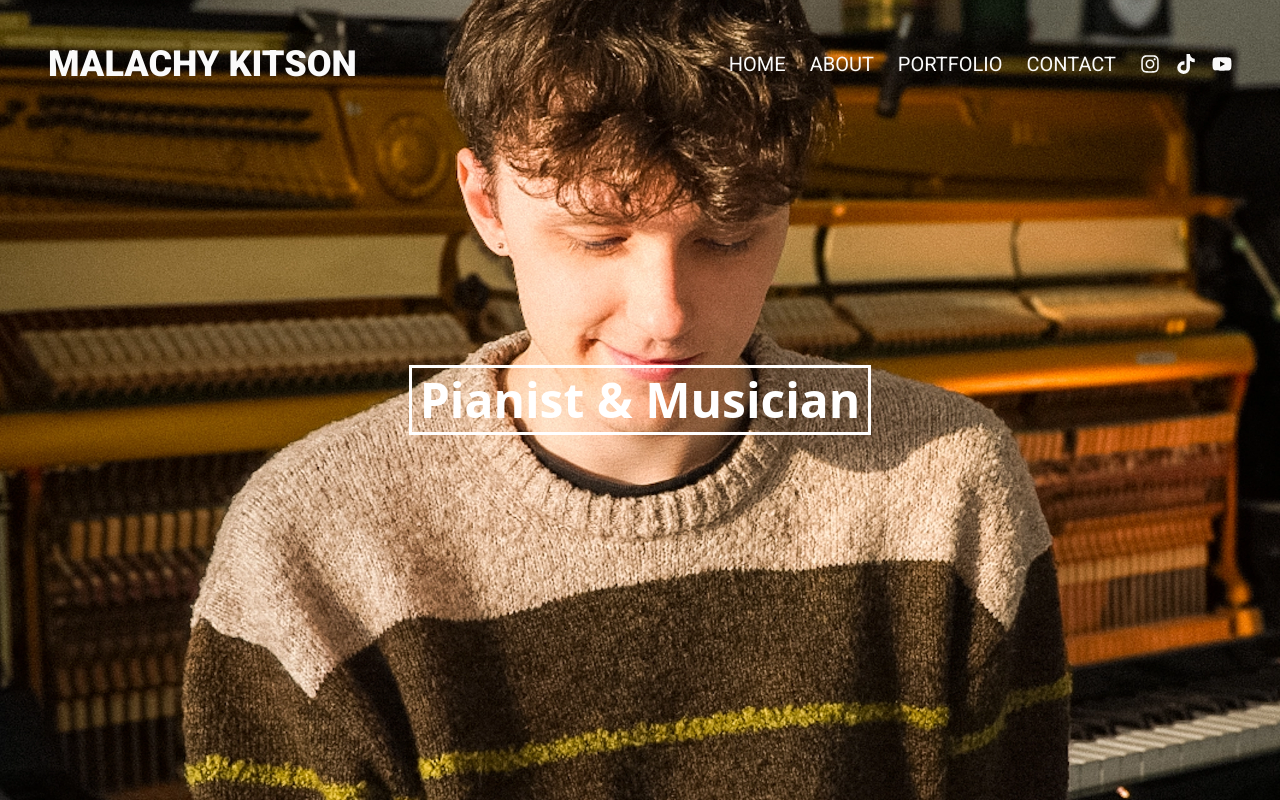
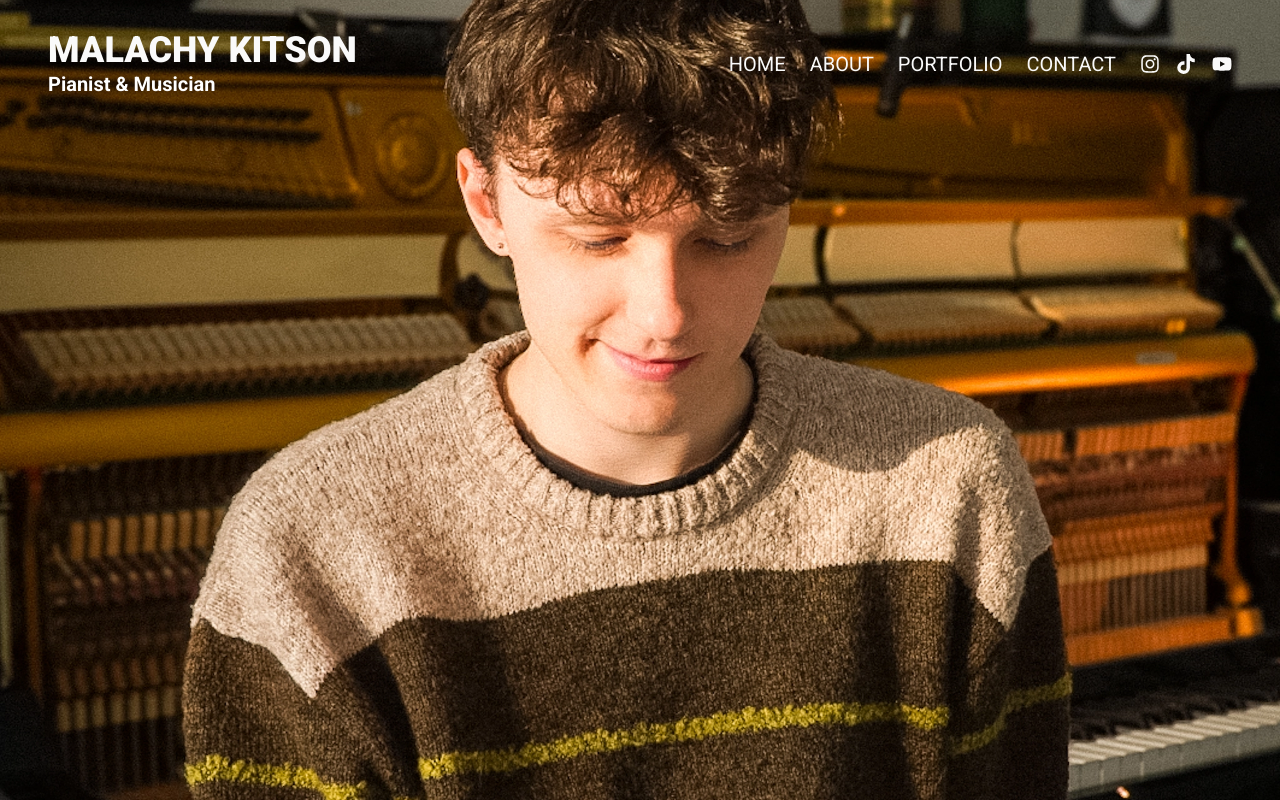
Before and after one commit to MalachyKitson/piano-portfolio, a React (Vite) app: page / in a window 1280 px wide. Shown: the top 800 px of the page. Built offline with nearby package versions, Linux system fonts and the light colour scheme; a web font is replaced by a local one.

Commit message:
Update Logo

```diff
--- a/src/components/Header.jsx
+++ b/src/components/Header.jsx
@@ -53,6 +53,9 @@ const Header = ({ loaded }) => {
           }`}
         >
           MALACHY KITSON
+          <h1 className="text-white text-base md:text-xl lg:text2xl font-bold">
+            Pianist & Musician
+          </h1>
         </Link>
 
         <nav
--- a/src/components/Hero.jsx
+++ b/src/components/Hero.jsx
@@ -17,13 +17,7 @@ const Hero = () => {
       <div
         className="h-screen bg-cover bg-[position:50%_30%] relative hero-bg"
         style={{ backgroundImage: `var(--hero-image, url(${heroImage}))` }}
-      >
-        <div className="absolute inset-0 flex p-10 items-center justify-center">
-          <h1 className="text-white text-4xl md:text-5xl font-bold text-center p-2 border-3">
-            Pianist & Musician
-          </h1>
-        </div>
-      </div>
+      ></div>
     </>
   );
 };
```
